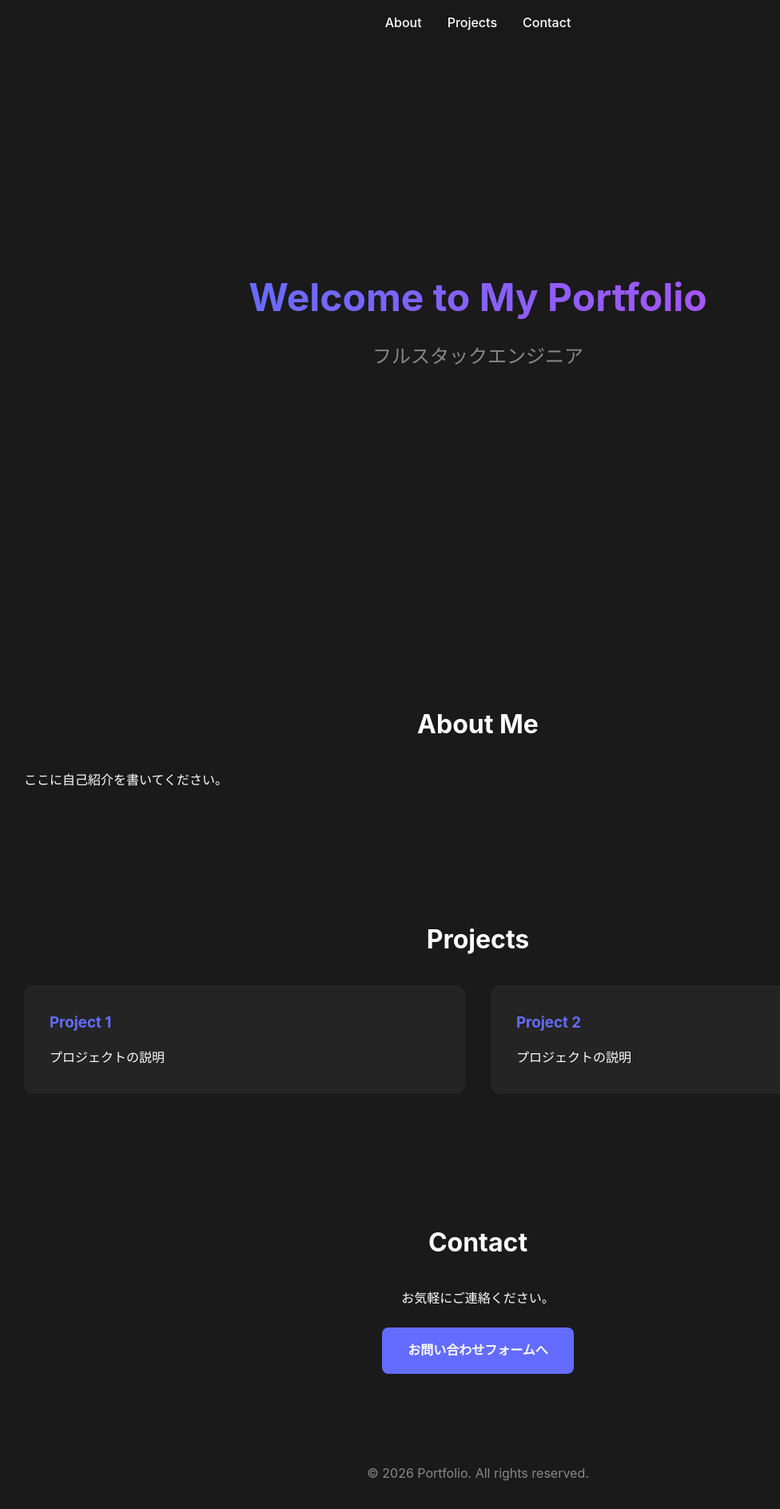
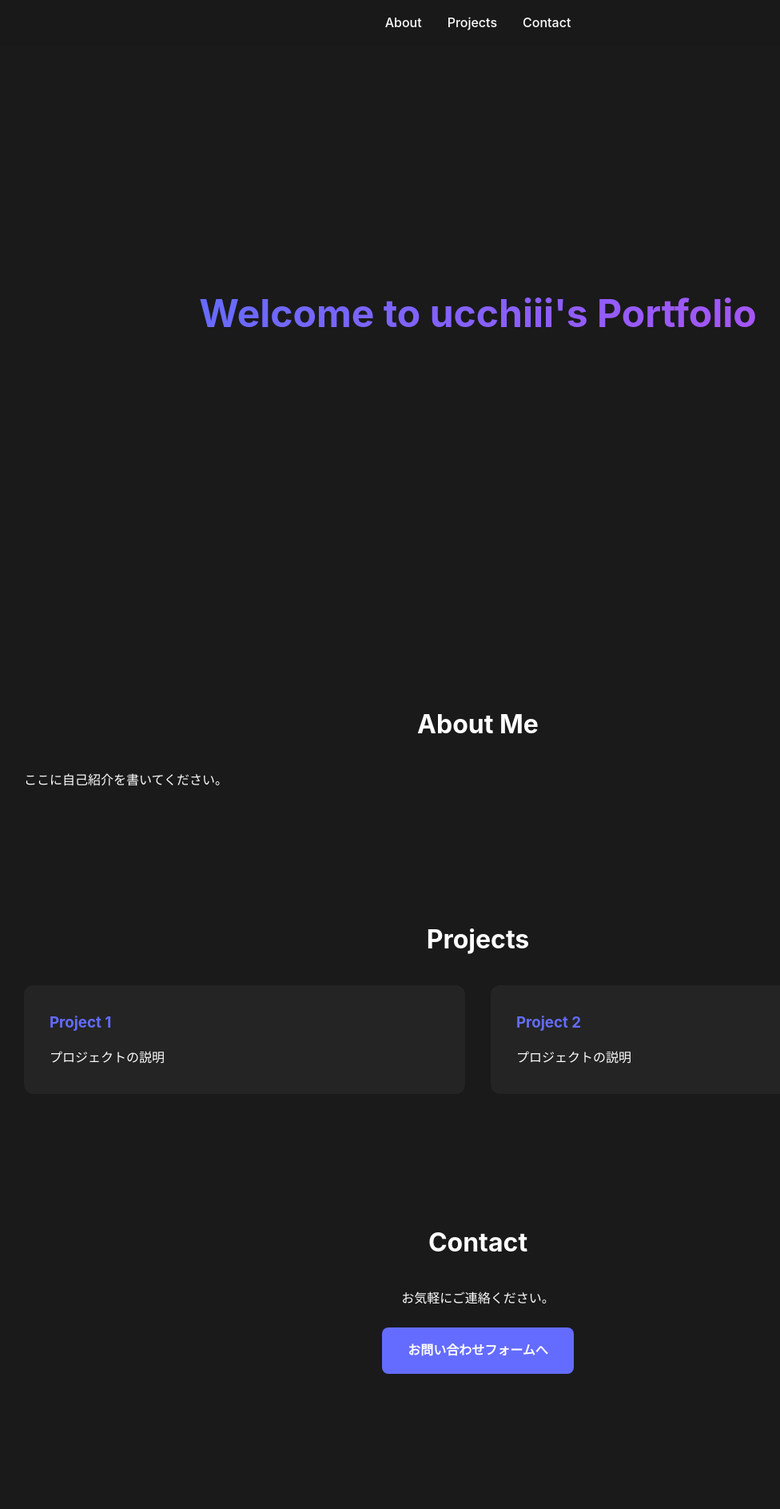
Before and after one commit to ucchiii43/portfolio, a React (Vite) app: page / in a window 1280 px wide. Shown: the whole page at 80% size, without its empty margins (42-1018 px from the left). After the commit the page ends 1798 px from the top, so only its background shows below. Built offline with nearby package versions, Linux system fonts and the light colour scheme.

Commit message:
不要なコードを削除

```diff
--- a/src/App.jsx
+++ b/src/App.jsx
@@ -16,8 +16,7 @@ function App() {
 
       <main>
         <section className="hero">
-          <h1>Welcome to My Portfolio</h1>
-          <p>フルスタックエンジニア</p>
+          <h1>Welcome to ucchiii's Portfolio</h1>
         </section>
 
         <section id="about" className="section">
@@ -52,10 +51,6 @@ function App() {
           </a>
         </section>
       </main>
-
-      <footer>
-        <p>&copy; 2026 Portfolio. All rights reserved.</p>
-      </footer>
     </div>
   )
 }
```
